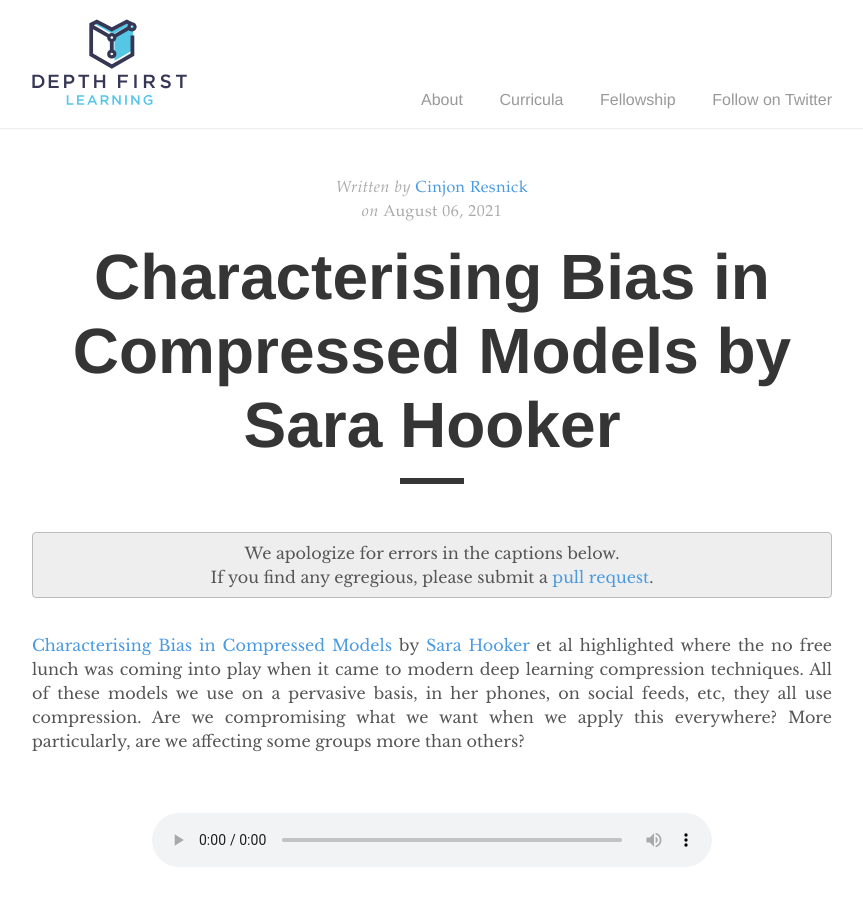
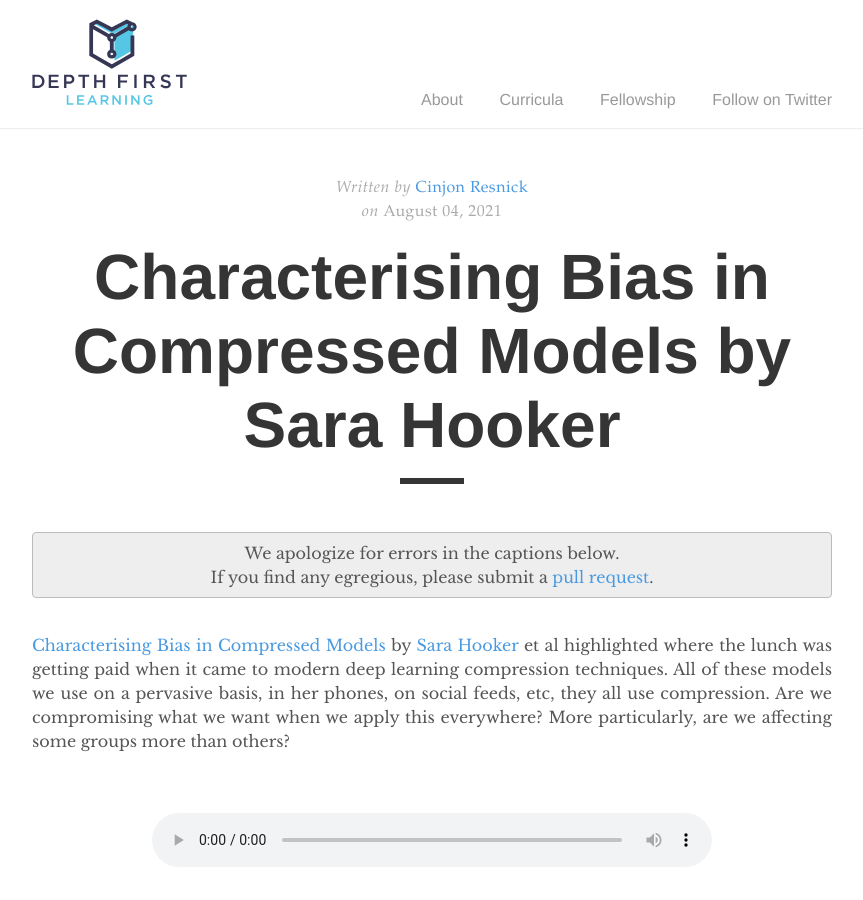
Before and after one commit to depthfirstlearning/depthfirstlearning.com, a Jekyll site: the page built from _posts/2021-08-06-Sara-Hooker-CBCM.markdown, in a window 1280 px wide and 900 px high. Shown: the whole window, without its empty margins (208-1071 px from the left). Built offline with Jekyll 4.4.1, drawn with Linux system fonts in a browser that asks for light colours.

Commit message:
sara change data.

```diff
--- a/_posts/2021-08-06-Sara-Hooker-CBCM.markdown
+++ b/_posts/2021-08-06-Sara-Hooker-CBCM.markdown
@@ -1,7 +1,7 @@
 ---
 layout: audio
 title:  "Characterising Bias in Compressed Models by Sara Hooker"
-date:   2021-08-06 10:00:00 -0400
+date:   2021-08-04 10:00:00 -0400
 audiofile: /assets/audios/sarahooker.cbcm.mp3
 captionfile: "captions/sarahooker.cbcm.html"
 categories: generalization
@@ -14,7 +14,7 @@ feedback: true
 ---
 
 [Characterising Bias in Compressed Models](https://arxiv.org/abs/2010.03058) by [Sara Hooker](https://www.sarahooker.me/)
-et al highlighted where the no free lunch was coming into play when it came to
+et al highlighted where the lunch was getting paid when it came to
 modern deep learning compression techniques. All of these models we use on a pervasive
 basis, in her phones, on social feeds, etc, they all use compression. Are we
 compromising what we want when we apply this everywhere? More particularly, are
```
